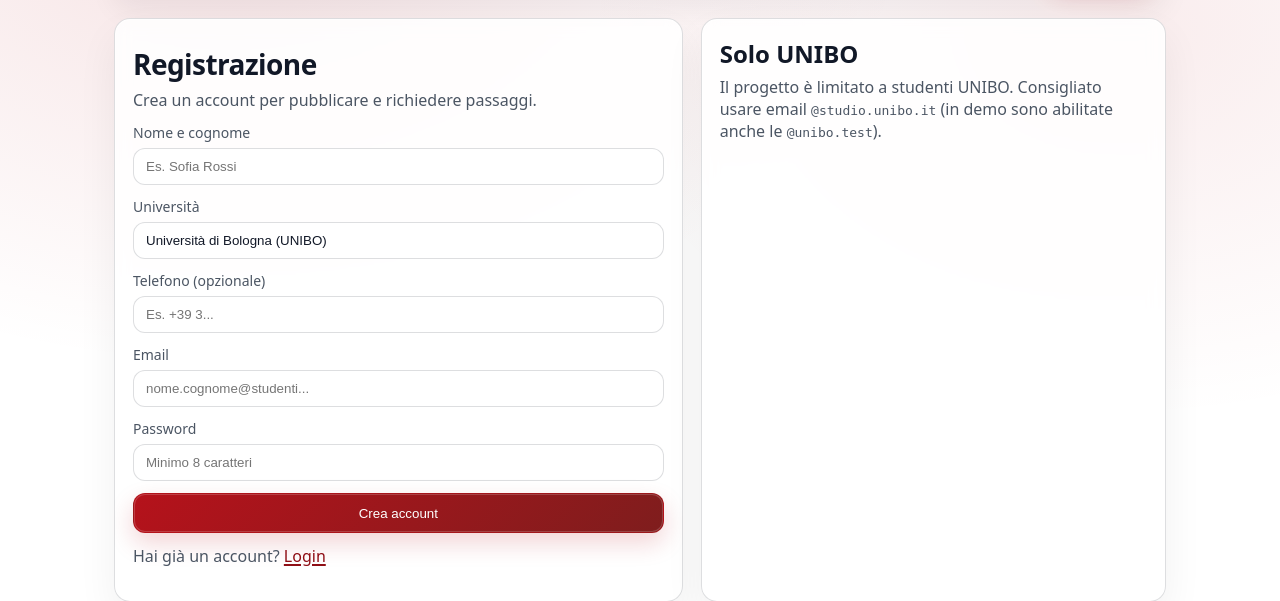
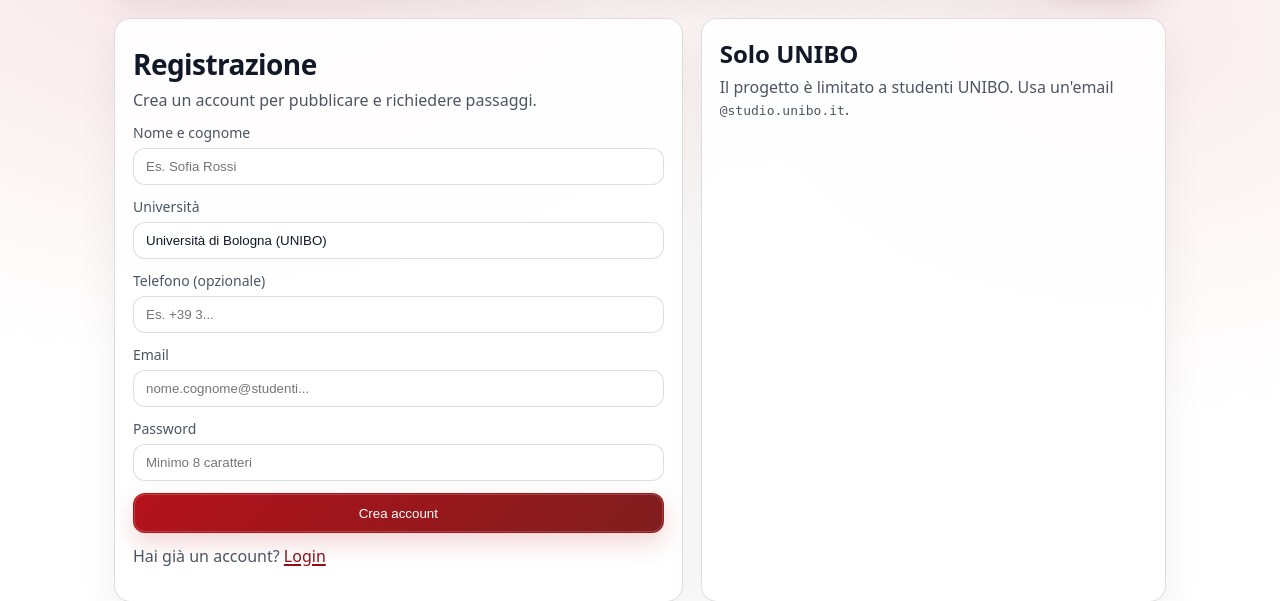
Before and after one commit to uncespuglio/Progetto-Tecnologie-Web, a PHP site: page /index.php?p=register in a window 1280 px wide. Shown: the part 98-699 px from the top of the page. Run offline with PHP 8.4, Linux system fonts and the light colour scheme; data that the repository does not hold is empty.

Commit message:
exit demo

```diff
--- a/db/db.sql
+++ b/db/db.sql
@@ -3,7 +3,7 @@
 --
 --
 --
--- Account demo inseriti automaticamente dall'app (seed):
+-- Account di esempio inseriti automaticamente dall'app (seed):
 -- - sofia.rossi@unibo.test, marco.bianchi@unibo.test, giulia.conti@unibo.test, luca.ferretti@unibo.test / Password123!
 -- - admin@unibo.test / Password123!
 
--- a/template/pages/home.php
+++ b/template/pages/home.php
@@ -51,7 +51,7 @@
 
 	<div class="card">
 		<h2 style="margin:0">Prossimi passaggi</h2>
-		<p class="muted" style="margin-top:6px">Ultimi annunci (demo).</p>
+		<p class="muted" style="margin-top:6px">Ultimi annunci.</p>
 
 		<?php if (!$rides): ?>
 			<p class="muted">Ancora nessun passaggio pubblicato.</p>
--- a/template/pages/register.php
+++ b/template/pages/register.php
@@ -33,6 +33,6 @@
 
 	<div class="card">
 		<h2 style="margin:0">Solo UNIBO</h2>
-		<p class="muted" style="margin-top:6px;">Il progetto è limitato a studenti UNIBO. Consigliato usare email <code>@studio.unibo.it</code> (in demo sono abilitate anche le <code>@unibo.test</code>).</p>
+		<p class="muted" style="margin-top:6px;">Il progetto è limitato a studenti UNIBO. Usa un'email <code>@studio.unibo.it</code>.</p>
 	</div>
 </div>
```
